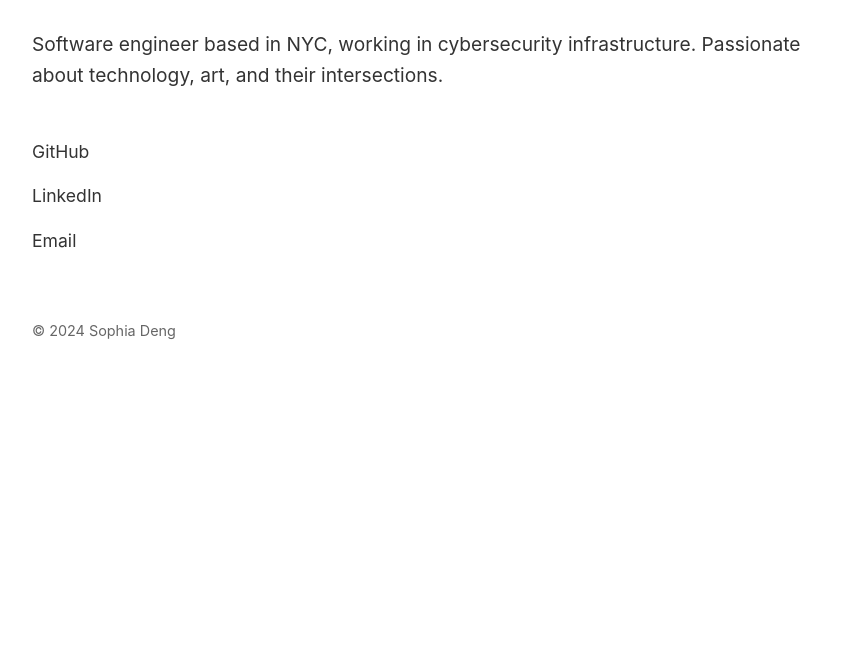
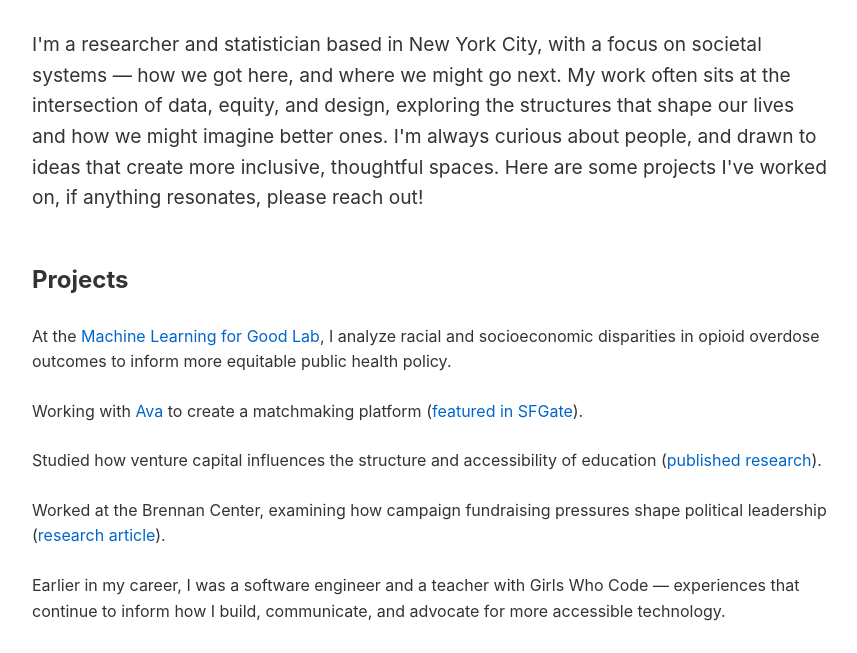
Before and after one commit to sphdng/sphdng.github.io, a plain HTML site: page index.html in a window 1280 px wide. Shown: the part 126-779 px from the top of the page, without its empty margins (208-1065 px from the left). Drawn offline with Linux system fonts and the light colour scheme.

Commit message:
adding index.html

```diff
--- a/index.html
+++ b/index.html
@@ -39,24 +39,73 @@
             font-size: 0.9rem;
             color: #666;
         }
+        .projects {
+            margin: 2rem 0;
+        }
+        .projects h2 {
+            font-size: 1.5rem;
+            margin-bottom: 1.5rem;
+        }
+        .projects ul {
+            list-style-type: none;
+            padding-left: 0;
+        }
+        .projects li {
+            margin-bottom: 1.5rem;
+        }
+        .projects a {
+            color: #0066cc;
+            text-decoration: none;
+        }
+        .projects a:hover {
+            text-decoration: underline;
+        }
     </style>
 </head>
 <body>
     <h1>Sophia Deng</h1>
 
     <div class="intro">
-        Software engineer based in NYC, working in cybersecurity infrastructure.
-        Passionate about technology, art, and their intersections.
+      I'm a researcher and statistician based in New York City, with a focus on societal systems — how we got here, and where we might go next.
+      My work often sits at the intersection of data, equity, and design, exploring the structures that shape our lives and how we might imagine better ones.
+      I'm always curious about people, and drawn to ideas that create more inclusive, thoughtful spaces.
+
+      Here are some projects I've worked on, if anything resonates, please reach out!
+    </div>
+
+    <div class="projects">
+        <h2>Projects</h2>
+        <ul>
+            <li>
+                At the <a href="https://wp.nyu.edu/ml4good/">Machine Learning for Good Lab</a>,
+                I analyze racial and socioeconomic disparities in opioid overdose outcomes to inform more equitable public health policy.
+            </li>
+            <li>
+                Working with <a href="https://www.avabear.xyz/">Ava</a> to create a matchmaking platform
+                (<a href="https://www.sfgate.com/sf-culture/article/sf-dating-service-bookbear-express-19511135.php">featured in SFGate</a>).
+            </li>
+            <li>
+                Studied how venture capital influences the structure and accessibility of education
+                (<a href="https://doi.org/10.31235/osf.io/pekyg">published research</a>).
+            </li>
+            <li>
+                Worked at the Brennan Center, examining how campaign fundraising pressures shape political leadership
+                (<a href="https://www.brennancenter.org/our-work/analysis-opinion/how-money-shapes-pathways-power-congress">research article</a>).
+            </li>
+            <li>
+                Earlier in my career, I was a software engineer and a teacher with Girls Who Code —
+                experiences that continue to inform how I build, communicate, and advocate for more accessible technology.
+            </li>
+        </ul>
     </div>
 
     <div class="links">
-        <a href="https://github.com/sphdng">GitHub</a>
-        <a href="https://linkedin.com/in/your-linkedin">LinkedIn</a>
-        <a href="mailto:your-email@example.com">Email</a>
+        <a href="https://linkedin.com/in/sophia-deng">LinkedIn</a>
+        <a href="hisophiadeng@gmail.com">Email</a>
     </div>
 
     <div class="footer">
-        © 2024 Sophia Deng
+        © 2025 Sophia Deng
     </div>
 </body>
 </html>
```
